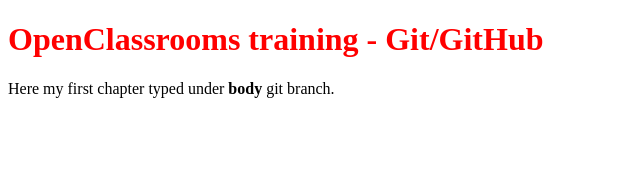
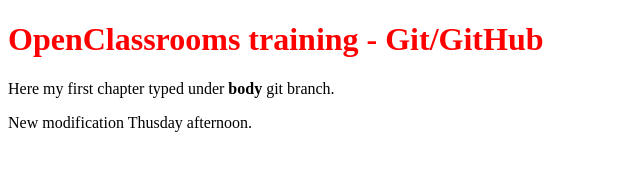
Before and after one commit to JKlr67/OC_June_2021, a plain HTML site: page index.html in a window 1280 px wide. Shown: the whole page, without its empty margins (0-640 px from the left). Drawn offline with Linux system fonts and the light colour scheme.

Commit message:
Thuesay afternoon change on HTML file

```diff
--- a/index.html
+++ b/index.html
@@ -7,5 +7,6 @@
 	<body>
 		<h1>OpenClassrooms training - Git/GitHub</h1>
 		<p>Here my first chapter typed under <b>body</b> git branch.</p>
+		<p>New modification Thusday afternoon.</p>
 	</body>
 </html>
```
